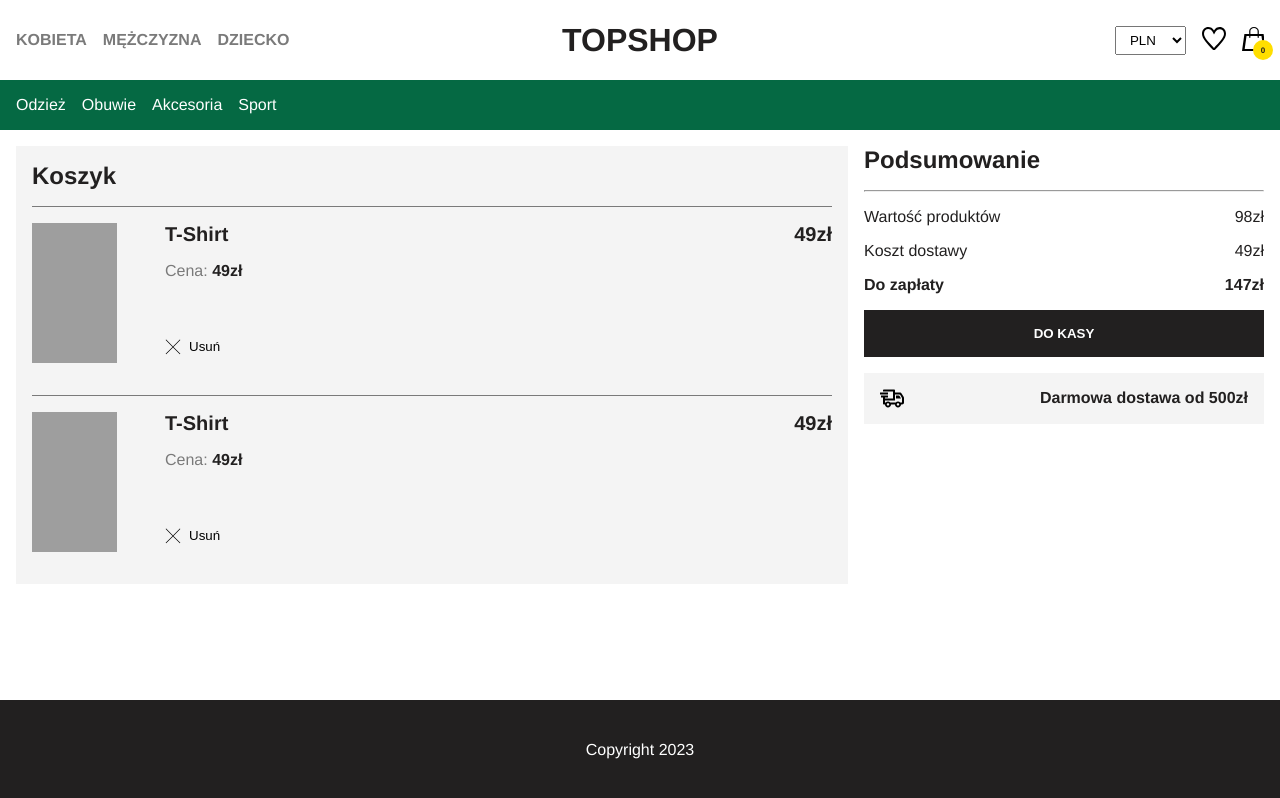
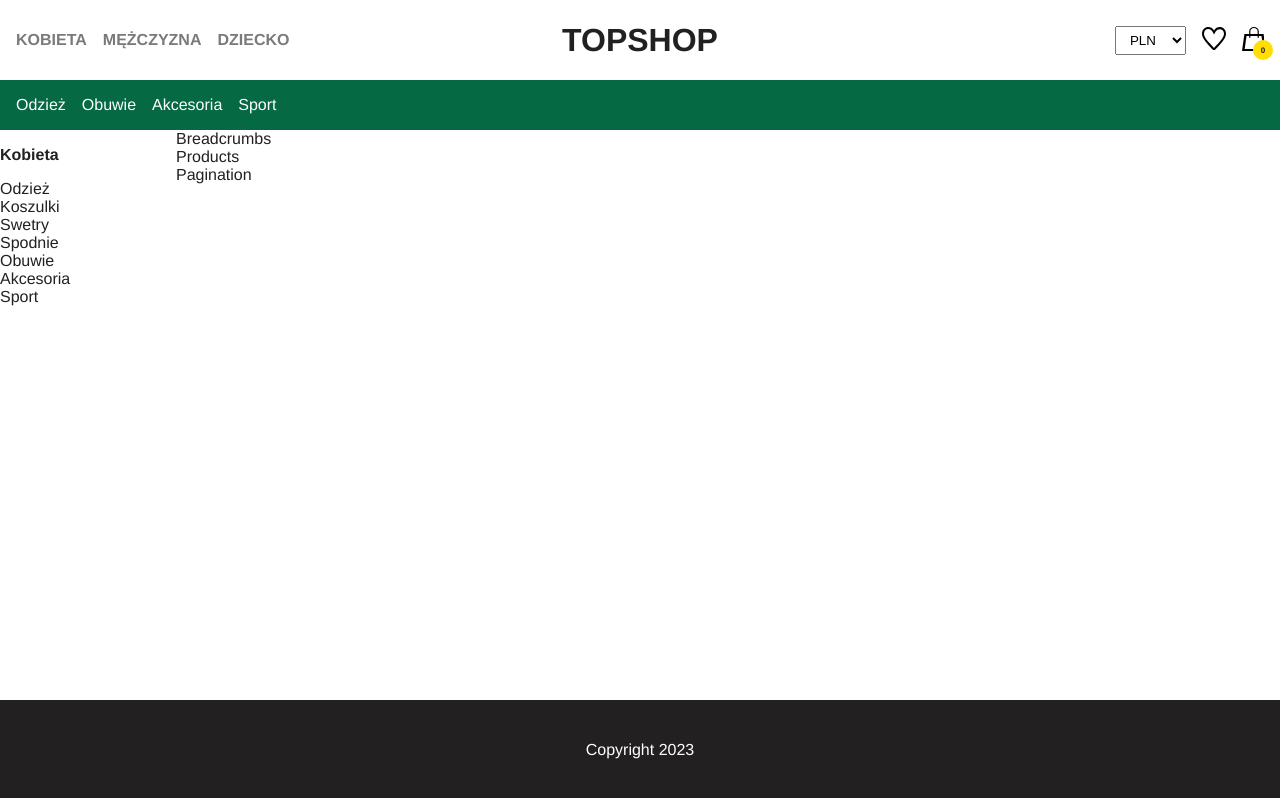
Before and after one commit to WersV/react-online-shop, a React (Vite) app in the folder front-end/: page / in a window 1280 px wide. Shown: the top 798 px of the page. Built offline with nearby package versions, Linux system fonts and the light colour scheme.

Commit message:
add view sceleton

```diff
--- /dev/null
+++ b/front-end/src/components/Breadcrumbs/Breadcrumbs.jsx
@@ -0,0 +1,3 @@
+export function Breadcrumbs() {
+  return <div>Breadcrumbs</div>;
+}
--- /dev/null
+++ b/front-end/src/components/ExpandableMenu/ExpandableMenu.jsx
@@ -0,0 +1,22 @@
+import styles from "./ExpandableMenu.module.css";
+
+export function ExpandableMenu() {
+  return (
+    <div className={styles.wrapper}>
+      <h3 className={styles.h3}>Kobieta</h3>
+      <ul>
+        <li>
+          Odzież
+          <ul>
+            <li>Koszulki</li>
+            <li>Swetry</li>
+            <li>Spodnie</li>
+          </ul>
+        </li>
+        <li>Obuwie</li>
+        <li>Akcesoria</li>
+        <li>Sport</li>
+      </ul>
+    </div>
+  );
+}
--- /dev/null
+++ b/front-end/src/components/ExpandableMenu/ExpandableMenu.module.css
@@ -0,0 +1,9 @@
+.wrapper {
+  width: 176px;
+  padding: 16px 0;
+}
+
+.wrapper .h3 {
+  font-size: 16px;
+  margin-bottom: 16px;
+}
--- a/front-end/src/components/Layout/Layout.jsx
+++ b/front-end/src/components/Layout/Layout.jsx
@@ -6,6 +6,7 @@
 import { MainContent } from "../../views/MainContent/MainContent";
 import { Favorites } from "../../views/Favorites/Favorites";
 import { Cart } from "../../views/Cart/Cart.jsx";
+import { ProductsList } from "../../views/ProductsList/ProductsList.jsx";
 
 export function Layout() {
   return (
@@ -14,7 +15,8 @@
       <CategoriesMenu />
       {/* <MainContent /> */}
       {/* <Favorites /> */}
-      <Cart />
+      {/* <Cart /> */}
+      <ProductsList />
       <Footer />
     </div>
   );
--- /dev/null
+++ b/front-end/src/components/Pagination/Pagination.jsx
@@ -0,0 +1,3 @@
+export function Pagination() {
+  return <div>Pagination</div>;
+}
--- /dev/null
+++ b/front-end/src/components/Products/Products.jsx
@@ -0,0 +1,3 @@
+export function Products() {
+  return <div>Products</div>;
+}
--- /dev/null
+++ b/front-end/src/views/ProductsList/ProductsList.jsx
@@ -0,0 +1,19 @@
+import { Breadcrumbs } from "../../components/Breadcrumbs/Breadcrumbs";
+import { ExpandableMenu } from "../../components/ExpandableMenu/ExpandableMenu";
+import { Pagination } from "../../components/Pagination/Pagination";
+import { Products } from "../../components/Products/Products";
+
+import styles from "./ProductsList.module.css";
+
+export function ProductsList() {
+  return (
+    <div className={styles.wrapper}>
+      <ExpandableMenu />
+      <div className={styles.mainContent}>
+        <Breadcrumbs />
+        <Products />
+        <Pagination />
+      </div>
+    </div>
+  );
+}
--- /dev/null
+++ b/front-end/src/views/ProductsList/ProductsList.module.css
@@ -0,0 +1,11 @@
+.wrapper {
+  flex-grow: 1;
+  display: flex;
+  width: 100%;
+  max-width: 1600px;
+  margin: 0 auto;
+}
+
+.wrapper .mainContent {
+  flex-grow: 1;
+}
```
Also changed, not shown: front-end/src/components/CartSummary/CartSummary.jsx (+0 -7 lines), front-end/src/components/Breadcrumbs/Breadcrumbs.module.css (added), front-end/src/components/Pagination/Pagination.module.css (added), front-end/src/components/Products/Products.odule.css (added).
